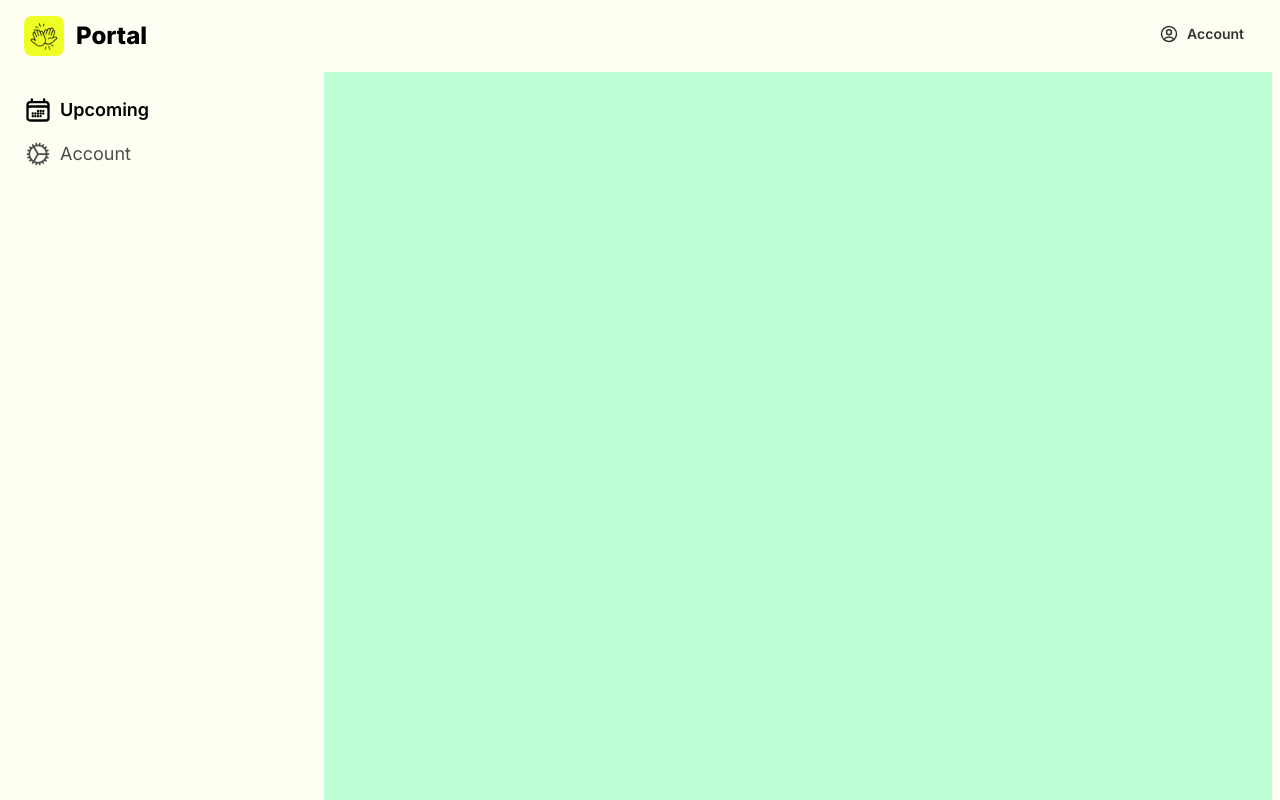
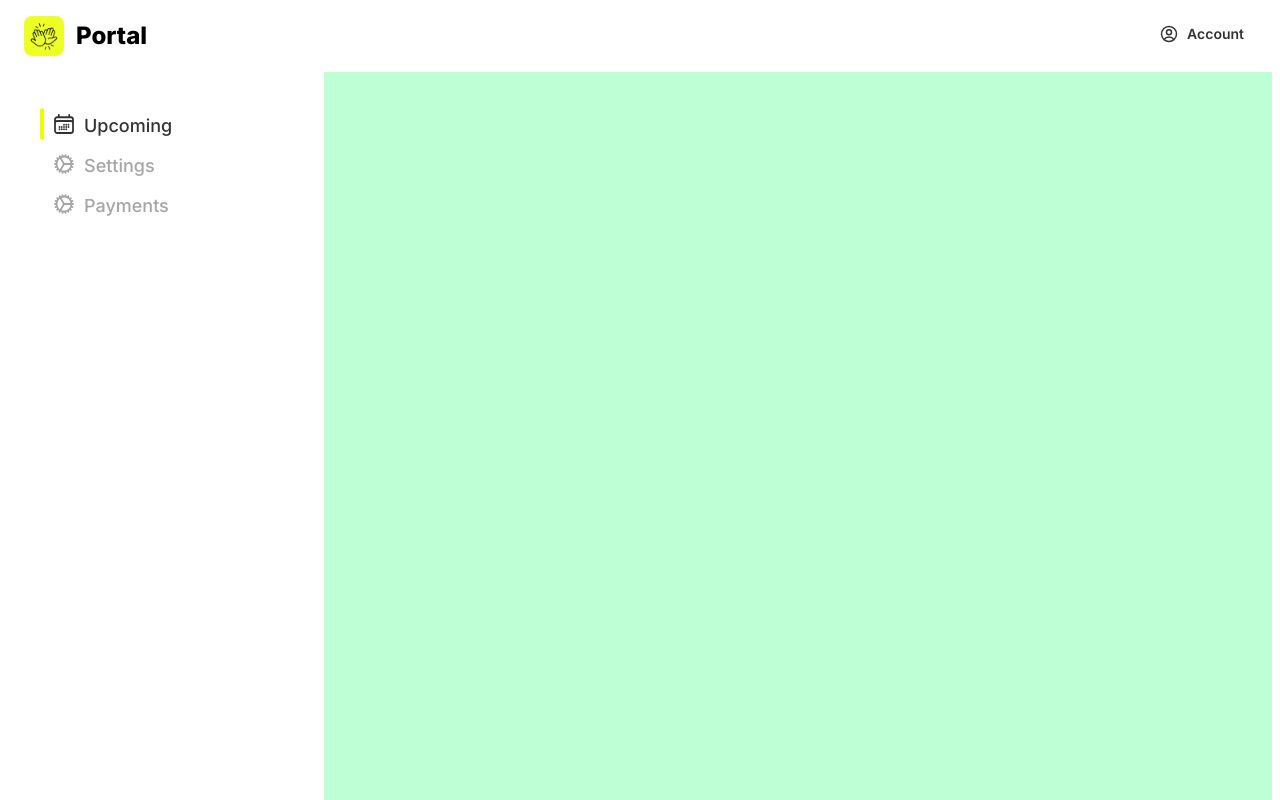
Before and after one commit to manatechdev/hangouts, a React (Create React App) app: page / in a window 1280 px wide. Shown: the top 800 px of the page. Built offline with nearby package versions, Linux system fonts and the light colour scheme.

Commit message:
added SideNavComponent

```diff
--- a/src/App.jsx
+++ b/src/App.jsx
@@ -4,16 +4,16 @@ import Body from "./components/Body";
 import Footer from "./components/Footer";
 import Sidebar from "./components/Sidebar";
 import Content from "./components/Content";
-import SidebarNav from "./components/SidebarNav";
+import SideNav from "./components/SideNav";
 
 function App() {
   return (
     <div className="App">
-      <div className="px-2 bg-hyellow-50">
+      <div className="px-2">
         <Header />
         <Body>
           <Sidebar>
-            <SidebarNav />
+            <SideNav />
           </Sidebar>
           <Content />
         </Body>
--- /dev/null
+++ b/src/components/SideNav.tsx
@@ -0,0 +1,12 @@
+import { ReactNode } from "react";
+import Icon from "./Icon";
+
+interface SideNavProps {
+  children?: ReactNode;
+}
+
+function SideNav({ children }: SideNavProps) {
+  return <div className="p-4">{children}</div>;
+}
+
+export default SideNav;
--- a/src/components/SideNavItem.tsx
+++ b/src/components/SideNavItem.tsx
@@ -15,8 +15,12 @@ SideNavItem.defaultProps = {
 function SideNavItem({ label, icon, selected }: SideNavItemProps) {
   return (
     <div className="w-[164px] h-10 flex flex-row items-center rounded-lg hover:bg-hyellow-50">
-      <div className={`w-1 h-6 rounded ${selected && "bg-hyellow-700"}`}></div>
-      <div className="flex flex-row w-40 h-10 p-2 text-hgray-700">
+      <div className={`w-1 h-8 rounded ${selected && "bg-hyellow-700"}`}></div>
+      <div
+        className={`flex flex-row w-40 h-10 p-2 ${
+          selected ? "text-hgray-700" : "text-hgray-400"
+        }`}
+      >
         <Icon type={icon} customStyle="w-6 h-6" />
         <div className="ml-2 text-lg font-medium">{label}</div>
       </div>
--- a/src/components/Sidebar.tsx
+++ b/src/components/Sidebar.tsx
@@ -1,12 +1,21 @@
 import { ReactNode } from "react";
-const SIDEBAR_CLASSES = "bg-hred-100 w-1/4 p-4";
+import SideNav from "./SideNav";
+import SideNavItem from "./SideNavItem";
 
 interface SidebarProps {
   children?: ReactNode;
 }
 
 function Sidebar({ children }: SidebarProps) {
-  return <div className={SIDEBAR_CLASSES}>{children}</div>;
+  return (
+    <div className="w-1/4 p-4 bg-hred-100">
+      <SideNav>
+        <SideNavItem icon="calendarDays" label="Upcoming" selected />
+        <SideNavItem icon="cog" label="Settings" />
+        <SideNavItem icon="cog" label="Payments" />
+      </SideNav>
+    </div>
+  );
 }
 
 export default Sidebar;
--- a/src/components/SidebarNav.tsx
+++ /dev/null
@@ -1,20 +0,0 @@
-import Icon from "./Icon";
-
-const SIDEBARNAV_CLASSES = "";
-
-function SidebarNav() {
-  return (
-    <div className={SIDEBARNAV_CLASSES}>
-      <div className="flex flex-row py-2">
-        <Icon type="calendarDays" customStyle="w-7 h-7" stroke={2.0} />
-        <div className="ml-2 text-lg font-semibold">Upcoming</div>
-      </div>
-      <div className="flex flex-row py-2 text-hgray-600">
-        <Icon type="cog" customStyle="w-7 h-7" stroke={1.5} />
-        <div className="ml-2 text-lg">Account</div>
-      </div>
-    </div>
-  );
-}
-
-export default SidebarNav;
```
